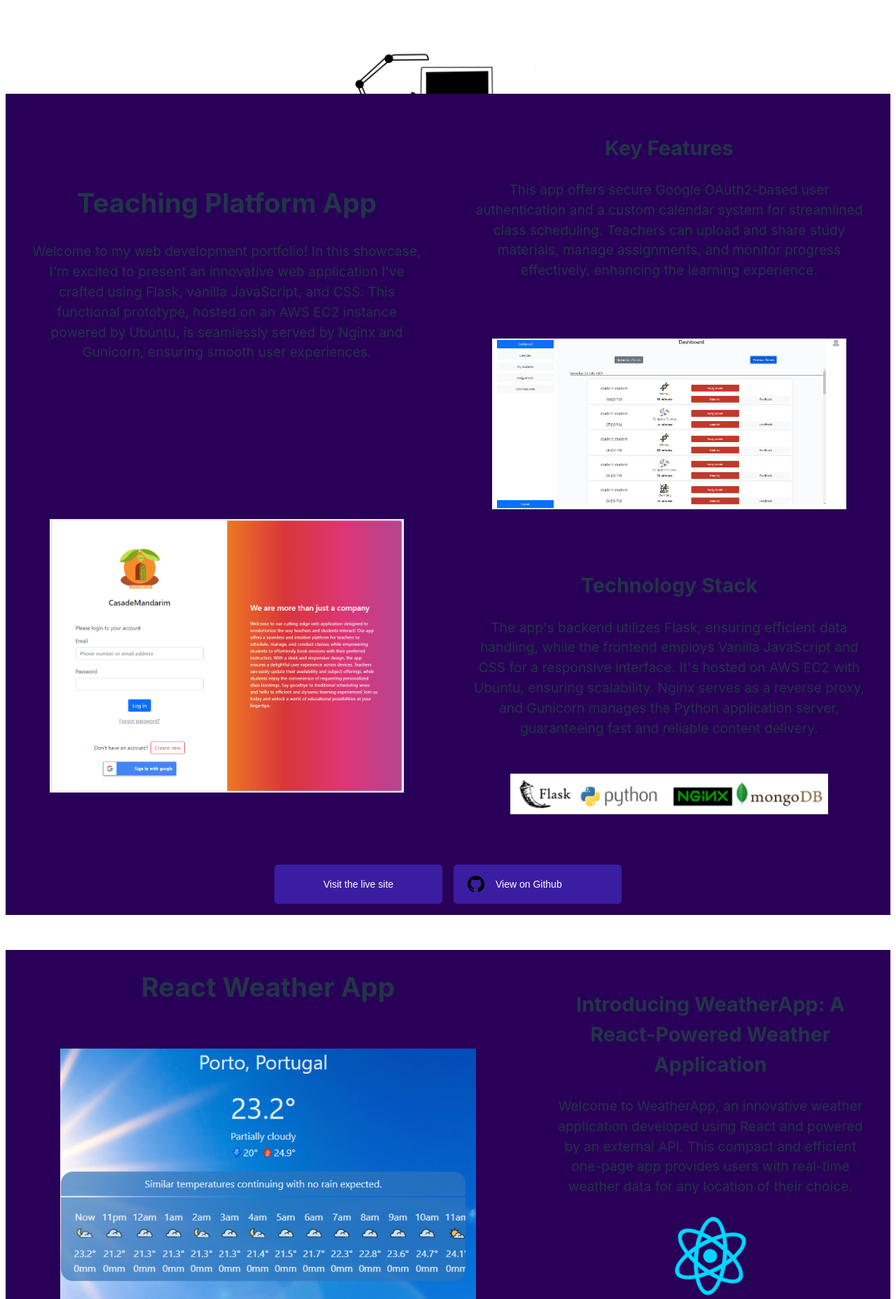
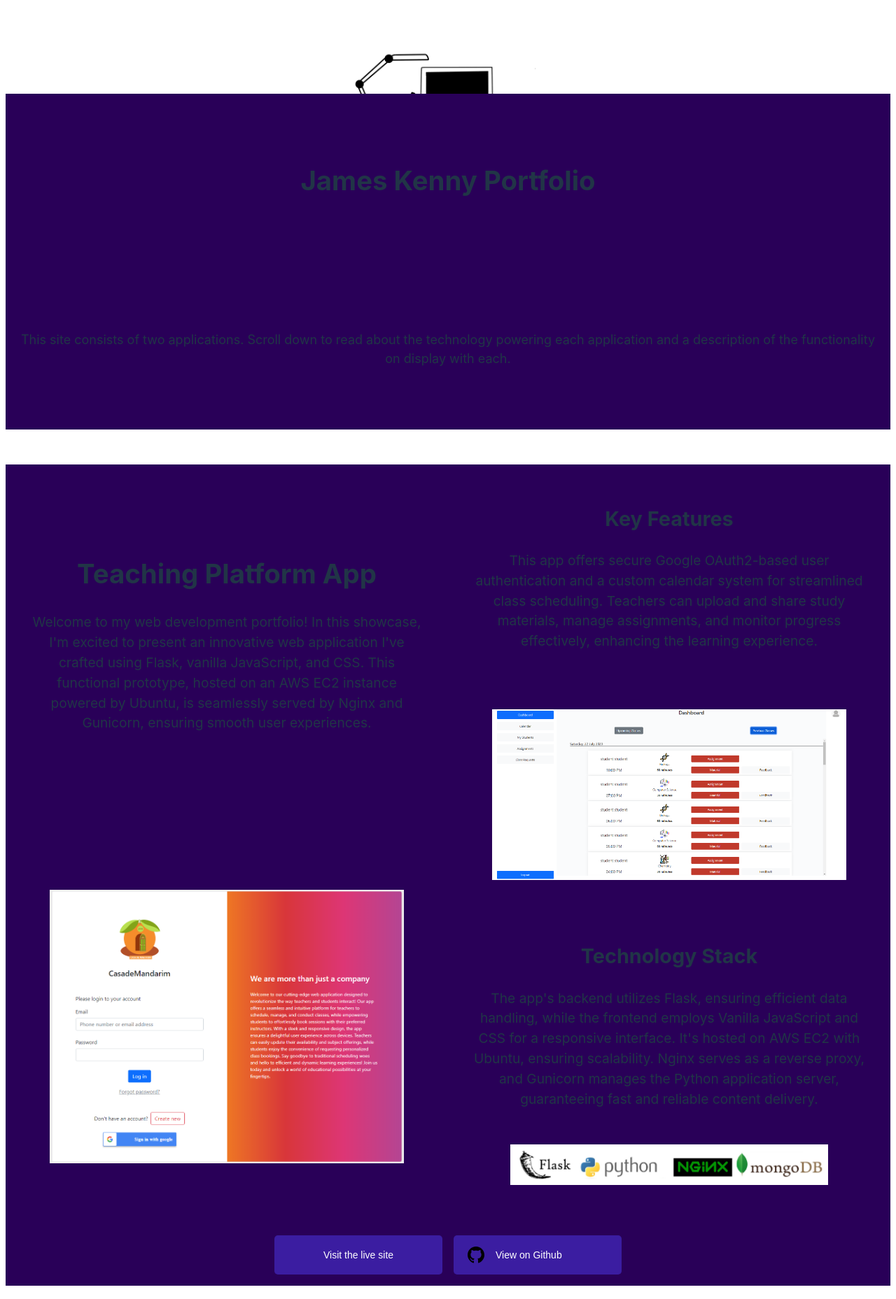
Before and after one commit to Kenzen92/portfolio, a React (Vite) app: page / in a window 1280 px wide. Shown: the part 380-2237 px from the top of the page at 70% size. Built offline with nearby package versions, Linux system fonts and the light colour scheme.

Commit message:
Reconfigured and renamed plenty of code. T Trying to make the slide animation progromatic

```diff
--- a/src/App.tsx
+++ b/src/App.tsx
@@ -1,7 +1,8 @@
 import HeroImage from './components/images/HeroImage';
+import Section1 from './components/sections/section1/Section1';
 import Section2 from './components/sections/section2/Section2';
 import Section3 from './components/sections/section3/Section3';
-import Section4 from './components/sections/section4/Section4';
+import Section4 from './components/sections/slidebar/Slidebar';
 import Section5 from './components/sections/section5/Section5';
 import Footer from './components/sections/footer/Footer';
 import ButtonStrip from './components/ButtonStrip/ButtonStrip';
@@ -14,12 +15,14 @@ function App(): JSX.Element {
   return (
     <>
     <HeroImage />
+    <Section1 />
+    <Section4 direction="right" start={10} finish={30} />
     <Section2 />
     <ButtonStrip link1="https://kennysolutions.com/" link1Text="Visit the live site" link2="Github.com/kenzen92" link2Text="View on Github"/>
-    <Section4 direction="left"/>
+    <Section4 direction="left" start={10} finish={30}/>
     <Section3 />
     <ButtonStrip link1="https://kennysolutions.com/" link1Text="Visit the live site" link2="Github.com/kenzen92" link2Text="View on Github"/>
-    <Section4  direction="right"/>
+    <Section4  direction="right" start={10} finish={30}/>
     <Section5 />
     <Footer />
     </>
--- a/src/components/ButtonStrip/ButtonStrip.css
+++ b/src/components/ButtonStrip/ButtonStrip.css
@@ -24,6 +24,7 @@
     text-decoration: none;
     width: 15rem;
     gap: 1rem;
+    z-index: 3;
   }
   .section-link a {
     text-decoration: none;
--- a/src/components/ButtonStrip/ButtonStrip.tsx
+++ b/src/components/ButtonStrip/ButtonStrip.tsx
@@ -1,9 +1,8 @@
 import React from 'react';
-import { motion } from 'framer-motion';
 import './ButtonStrip.css';
 
 interface ButtonStripProps {
-  link1: string; // The prop should be either 'left' or 'right'
+  link1: string;
   link1Text: string;
   link2: string;
   link2Text: string;
@@ -11,10 +10,7 @@ interface ButtonStripProps {
 
 const ButtonStrip: React.FC<ButtonStripProps> = ({ link1, link1Text, link2, link2Text }) => {
   return (
-    <motion.div className="button-strip-container"
-    initial={{ opacity: 0 }}
-    whileInView={{ opacity: 1 }}
-    >
+    <div className="button-strip-container">
       <div className="section-link">
         <a href={link1} target="_blank" rel="noopener noreferrer">
           <button className="kenny-solutions-button">
@@ -29,7 +25,7 @@ const ButtonStrip: React.FC<ButtonStripProps> = ({ link1, link1Text, link2, link
           </button>
         </a>
       </div>
-    </motion.div>
+    </div>
   );
 };
 
--- /dev/null
+++ b/src/components/sections/section1/Section1.css
@@ -0,0 +1,52 @@
+.section-1-container {
+    position: relative;
+    z-index: 2;
+    width: 100%;
+    background-color: rgb(41, 0, 88);
+    display: flex;
+    flex-direction: column;
+    justify-content: space-around;
+    min-height: 30rem;
+    max-height: fit-content;
+    flex-wrap: nowrap;
+    font-size: larger;
+}
+
+.section-1-container p {
+    font-size: large;
+    margin-left: 1rem;
+    margin-right: 1rem;
+}
+
+
+
+/* Media query for tablets (portrait orientation) */
+@media screen and (max-width: 1100px) {
+    .section-2-container {
+      flex-wrap: wrap;
+      height: auto;
+      justify-content: center;
+      font-size: large;
+    }
+
+    .section-2-image {
+      max-width: 70%;
+    }
+
+    .section-2-text {
+      margin-left: 0rem;
+  }
+  }
+
+  /* Media query for mobile devices */
+  @media screen and (max-width: 480px) {
+    .section-2-container {
+      font-size: small;
+    }
+    .section-2-image {
+      max-width: 90%;
+    }
+    .section-2-text {
+      min-width: unset;
+  }
+  }
--- /dev/null
+++ b/src/components/sections/section1/Section1.tsx
@@ -0,0 +1,15 @@
+import React from 'react';
+import './Section1.css'
+
+
+
+const Section1: React.FC = () => {
+  return (
+    <div className="section-1-container">
+        <h1>James Kenny Portfolio</h1>
+        <p>This site consists of two applications. Scroll down to read about the technology powering each application and a description of the functionality on display with each.</p>
+    </div>
+  );
+};
+
+export default Section1;
--- a/src/components/sections/section4/Section4.tsx
+++ /dev/null
@@ -1,36 +0,0 @@
-import React from 'react';
-import { motion, useScroll, useTransform  } from 'framer-motion';
-import './Section4.css';
-
-
-interface Section4Props {
-  direction: string; // The prop should be either 'left' or 'right'
-}
-
-const Section4: React.FC<Section4Props> = ({ direction }) => {
-  const { scrollYProgress } = useScroll();
-  let scrollRange;
-  let xPos;
-
-  if (direction === "left") {
-    console.log("lefting");
-    scrollRange = useTransform(scrollYProgress, [0.2, 0.6], [18, 0]);
-    xPos = useTransform(scrollYProgress, [0.2, 0.6], [1000, 0]);
-  } else if (direction === "right") {
-    scrollRange = useTransform(scrollYProgress, [0.7, 1], [-18, 0]);
-    xPos = useTransform(scrollYProgress, [0.6, 1], [-1500, 0]);
-  }
-
-
-  return (
-    <motion.div
-    style={{ rotate: scrollRange, x: xPos }}
-      className="section-4-container"
-      initial={{ opacity: 0 }}
-      animate={{ opacity: 1 }}
-    >
-    </motion.div>
-  );
-};
-
-export default Section4;
--- a/src/components/sections/section4/Section4.css
+++ b/src/components/sections/slidebar/Slidebar.css
@@ -1,4 +1,4 @@
-.section-4-container {
+.slidebar-container {
     position: relative;
     background-color: rgba(255, 255, 255, 0.833);
     height: 250px;
@@ -9,6 +9,6 @@
     border-radius: 5%;
 }
 
-.section-4-container img {
+.slidebar-container img {
     max-width: 100%;
 }
--- /dev/null
+++ b/src/components/sections/slidebar/Slidebar.tsx
@@ -0,0 +1,37 @@
+import React from 'react';
+import { motion, useScroll, useTransform  } from 'framer-motion';
+import './Slidebar.css';
+
+
+interface SlidebarProps {
+  direction: string;
+  start: number;
+  finish: number;
+}
+
+const Slidebar: React.FC<SlidebarProps> = ({ direction, start, finish }) => {
+  const { scrollYProgress } = useScroll();
+  let scrollRange;
+  let xPos;
+
+  if (direction === "left") {
+    scrollRange = useTransform(scrollYProgress, [start, finish], [18, 0]);
+    xPos = useTransform(scrollYProgress, [start, finish], [1000, 0]);
+  } else if (direction === "right") {
+    scrollRange = useTransform(scrollYProgress, [start, finish], [-18, 0]);
+    xPos = useTransform(scrollYProgress, [start, finish], [-1500, 0]);
+  }
+
+
+  return (
+    <motion.div
+    style={{ rotate: scrollRange, x: xPos }}
+      className="slidebar-container"
+      initial={{ opacity: 0 }}
+      whileInView={{ opacity: 1 }}
+    >
+    </motion.div>
+  );
+};
+
+export default Slidebar;
```
